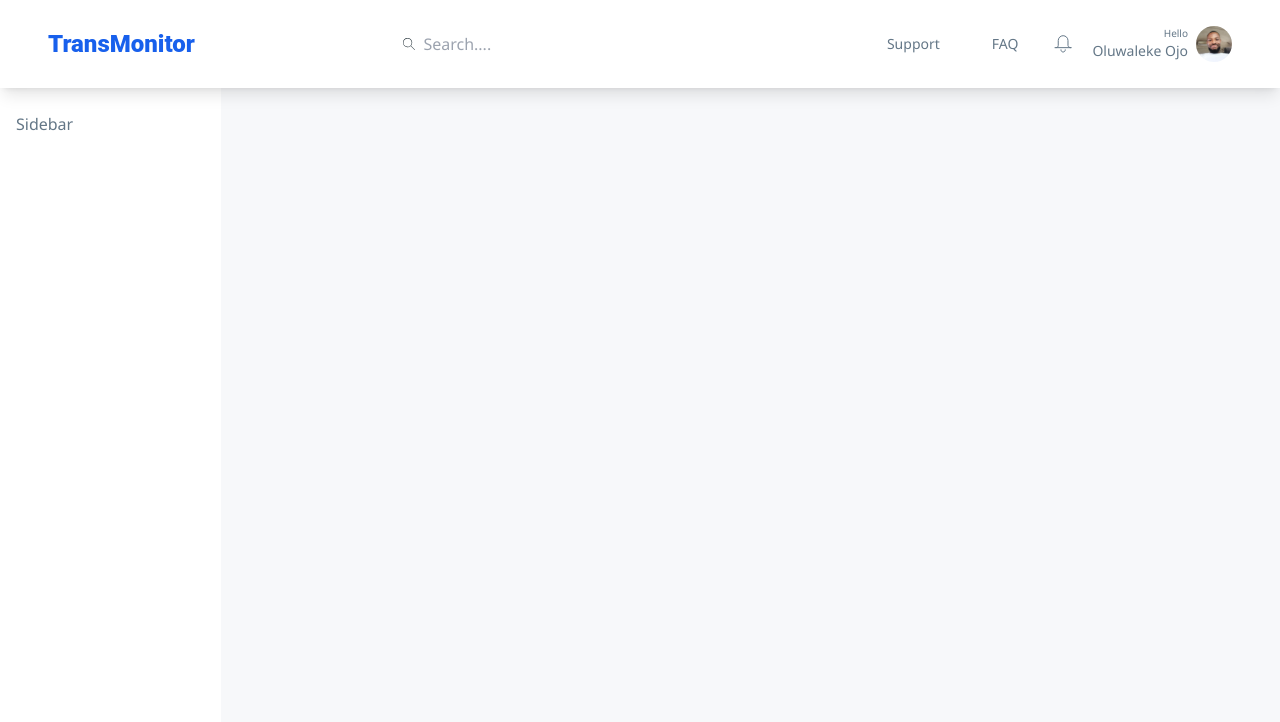
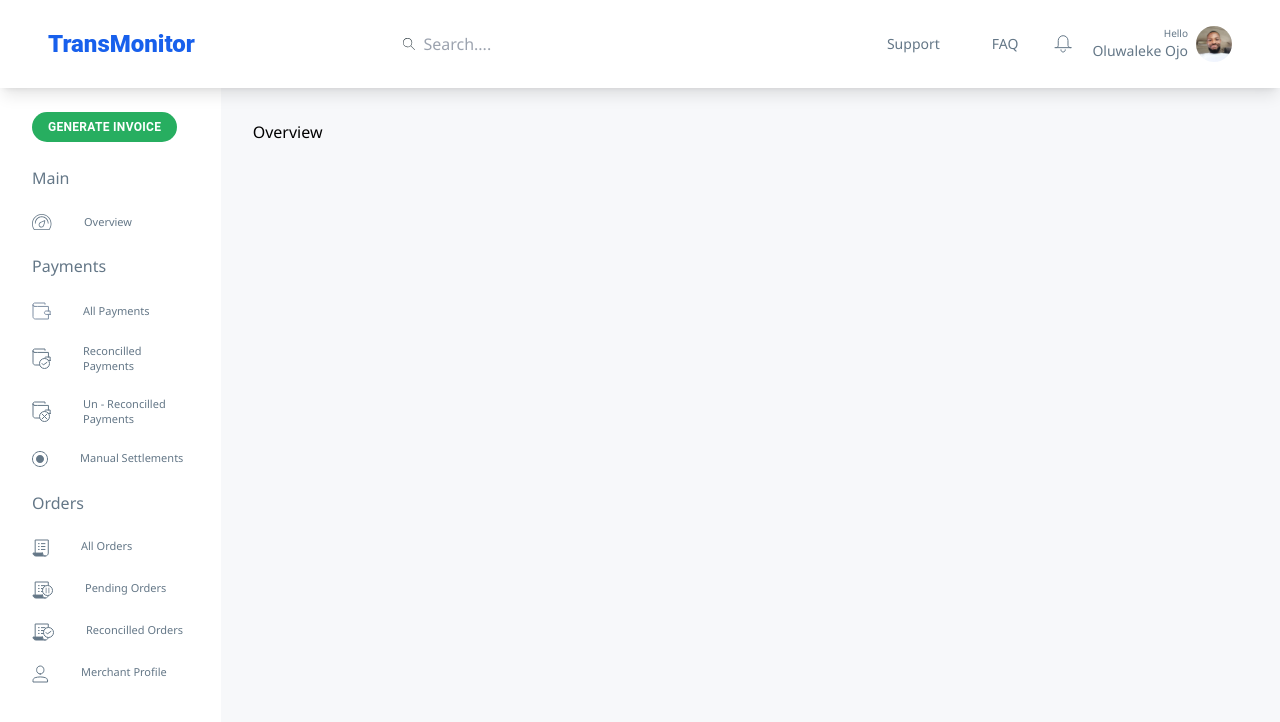
Before and after one commit to CodesManiac/transmonitor, a React (Create React App) app: page /overview in a window 1280 px wide. Shown: the top 722 px of the page. Built offline with nearby package versions, Linux system fonts and the light colour scheme.

Commit message:
add sidebar

```diff
--- a/src/components/Sidebar.tsx
+++ b/src/components/Sidebar.tsx
@@ -1,7 +1,64 @@
 import React from 'react';
+import { mainData, paymentsData, ordersData } from '../data/Data';
+import { MerchantProfile } from '../assets/icons';
 
 const Sidebar = () => {
-  return <aside className='py-6 text-navigationGrey'>Sidebar</aside>;
+  return (
+    <aside className='py-6 text-navigationGrey px-4'>
+      <button className='bg-green rounded-full text-white font-Roboto font-bold tracking-wide py-2 px-4 leading-[14px] text-xs'>
+        GENERATE INVOICE
+      </button>
+      <div className='mt-6'>
+        <h1 className='font-medium mb-6'>Main</h1>
+
+        {mainData.map((main) => (
+          <div
+            key={main.id}
+            className='flex gap-8 mb-6 cursor-pointer items-center'
+          >
+            <img src={main.icon} alt={main.title} />
+            <a href={main.route} className='text-[11px] leading-[14.63px]'>
+              {main.title}
+            </a>
+          </div>
+        ))}
+      </div>
+
+      <div className='mt-6'>
+        <h1 className='font-medium mb-6'>Payments</h1>
+
+        {paymentsData.map((payment) => (
+          <div
+            key={payment.id}
+            className='flex items-center gap-8 mb-6 cursor-pointer '
+          >
+            <img src={payment.icon} alt={payment.title} />
+            <a href={payment.route} className='text-[11px] leading-[14.63px]'>
+              {payment.title}
+            </a>
+          </div>
+        ))}
+      </div>
+      <div className='mt-6  '>
+        <h1 className='font-medium mb-6'>Orders</h1>
+        {ordersData.map((order) => (
+          <div key={order.id} className='flex gap-8 cursor-pointer mb-6'>
+            <img src={order.icon} alt={order.title} />
+            <a href={order.route} className='text-[11px] leading-[14.63px]'>
+              {order.title}
+            </a>
+          </div>
+        ))}
+      </div>
+
+      <div>
+        <div className='flex gap-8 cursor-pointer'>
+          <img src={MerchantProfile} alt='Merchant' />
+          <p className='text-[11px] leading-[14.63px]'>Merchant Profile</p>
+        </div>
+      </div>
+    </aside>
+  );
 };
 
 export default Sidebar;
--- a/src/data/Data.ts
+++ b/src/data/Data.ts
@@ -1,5 +1,5 @@
-
-import { HeaderType } from '../types/DataTypes'
+import { AllOrders, AllPayments, ManualSettlement, Overview, PendingOrders, ReconcilledOrders, ReconcilledPayments, UnreconcilledPayments } from '../assets/icons'
+import { HeaderType, SidebarType } from '../types/DataTypes'
 
 
 
@@ -20,3 +20,73 @@
 
     }
 ];
+
+export const mainData: SidebarType[] = [
+    {
+        id: 1,
+        title: 'Overview',
+        icon: Overview,
+        route: 'overview',
+
+    }
+]
+export const ordersData: SidebarType[] = [
+    {
+        id: 1,
+        title: 'All Orders',
+        icon: AllOrders,
+        route: 'all-orders',
+
+
+    },
+    {
+        id: 2,
+        title: 'Pending Orders',
+        icon: PendingOrders,
+        route: 'pending-orders',
+
+
+    },
+    {
+        id: 3,
+        title: 'Reconcilled Orders',
+        icon: ReconcilledOrders,
+        route: 'reconcilled-orders',
+
+
+    }
+]
+export const paymentsData: SidebarType[] = [
+    {
+        id: 1,
+        title: 'All Payments',
+        icon: AllPayments,
+        route: 'all-payments',
+
+
+    },
+    {
+        id: 2,
+        title: 'Reconcilled Payments',
+        icon: ReconcilledPayments,
+        route: 'reconcilled-payments',
+
+
+    },
+    {
+        id: 3,
+        title: 'Un - Reconcilled Payments',
+        icon: UnreconcilledPayments,
+        route: 'unreconcilled-payments',
+
+
+    },
+    {
+        id: 4,
+        title: 'Manual Settlements',
+        icon: ManualSettlement,
+        route: 'manual-settlements',
+
+
+    }
+]
--- a/src/pages/overview.tsx
+++ b/src/pages/overview.tsx
@@ -1,6 +1,6 @@
 import React from 'react';
 const OverView = () => {
-  return <section className='p-8'></section>;
+  return <section className='p-8'>Overview </section>;
 };
 
 export default OverView;
```
Also changed, not shown: src/types/DataTypes.ts (+7 -0 lines).
